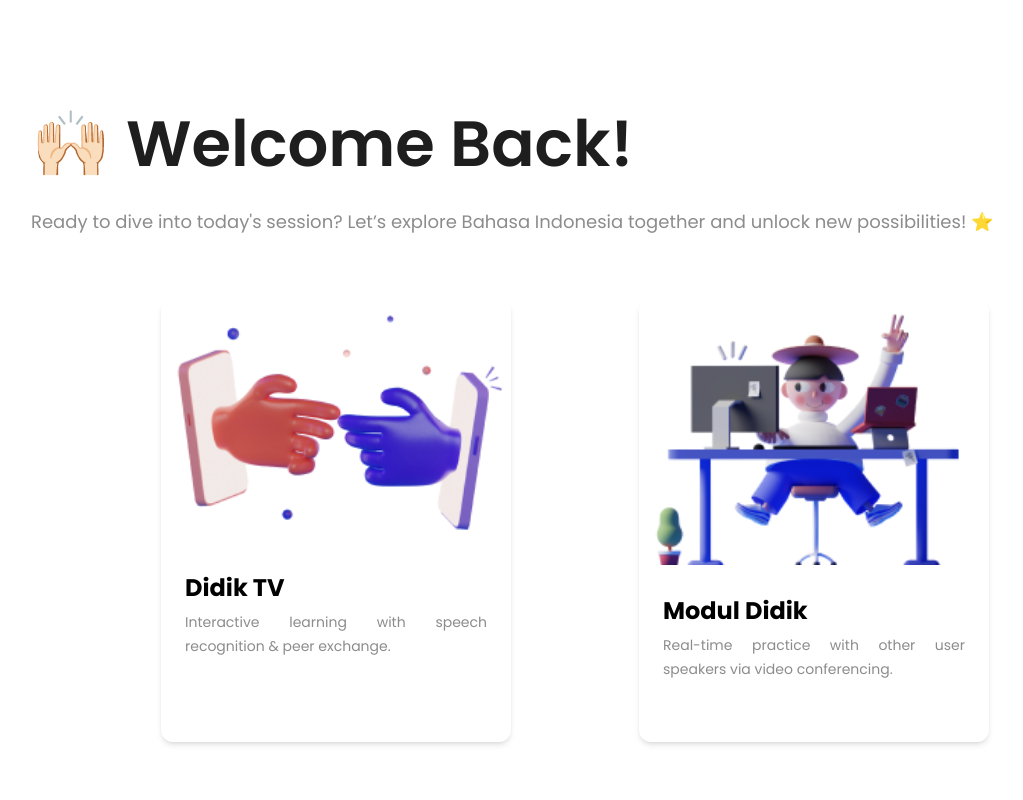
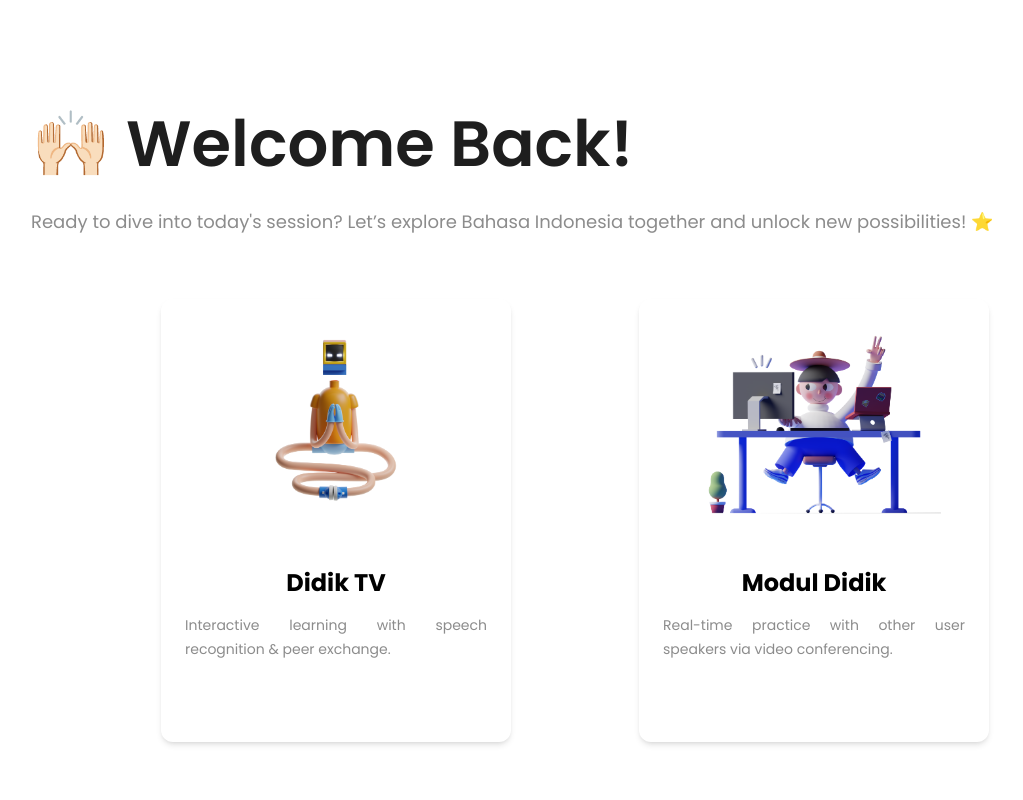
Before and after one commit to raniakiranaa/Tubes-Reksismul-Didik, a Next.js app: page /home in a window 1280 px wide. Shown: the top 800 px of the page, without its empty margins (65-1088 px from the left). Built offline with nearby package versions, Linux system fonts and the light colour scheme.

Commit message:
fix fe home page

```diff
--- a/src/components/shares/LoginButton.js
+++ b/src/components/shares/LoginButton.js
@@ -4,8 +4,7 @@
 const LoginButton = () => {
   const handleLoginSuccess = (response) => {
     console.log('Login Berhasil:', response);
-    // Lakukan tindakan yang sesuai dengan respons login
-    window.location.href = '/home'; // Mengarahkan pengguna ke halaman beranda setelah login berhasil
+    window.location.href = '/home';
   };
 
   const handleLoginFailure = (error) => {
@@ -14,7 +13,7 @@
 
   return (
 
-    <div style={{ width: '400', height: '100px' }}> {/* Adjust width and height as needed */}
+    <div style={{ width: '400', height: '100px' }}>
       <GoogleOAuthProvider clientId="675289012964-afc4o7d2r3fbj46d60migjojvg1stdec.apps.googleusercontent.com">
         <GoogleLogin
           onSuccess={handleLoginSuccess}
--- a/src/components/shares/card/CardStack.js
+++ b/src/components/shares/card/CardStack.js
@@ -10,7 +10,7 @@
             <div className="rounded-xl overflow-hidden transition-shadow duration-300 ease-in-out shadow-md hover:shadow-lg cursor-pointer"  style={{ width: '350px', height: '443px' }}>
                 <Image src={props.image} className="w-full" alt="pic" layout="fixed"/>
                 <div className="px-6 pt-8 pb-12">
-                    <div className="bold-24 text-xl mb-2">
+                    <div className="bold-24 text-xl mb-4 text-center">
                         { props.title }
                     </div>
                     <p className="text-sub-text regular-14 text-base" style={{ textAlign: "justify" }}>
```
Also changed, not shown: public/images/home/modul.png, public/images/home/tv.png.
